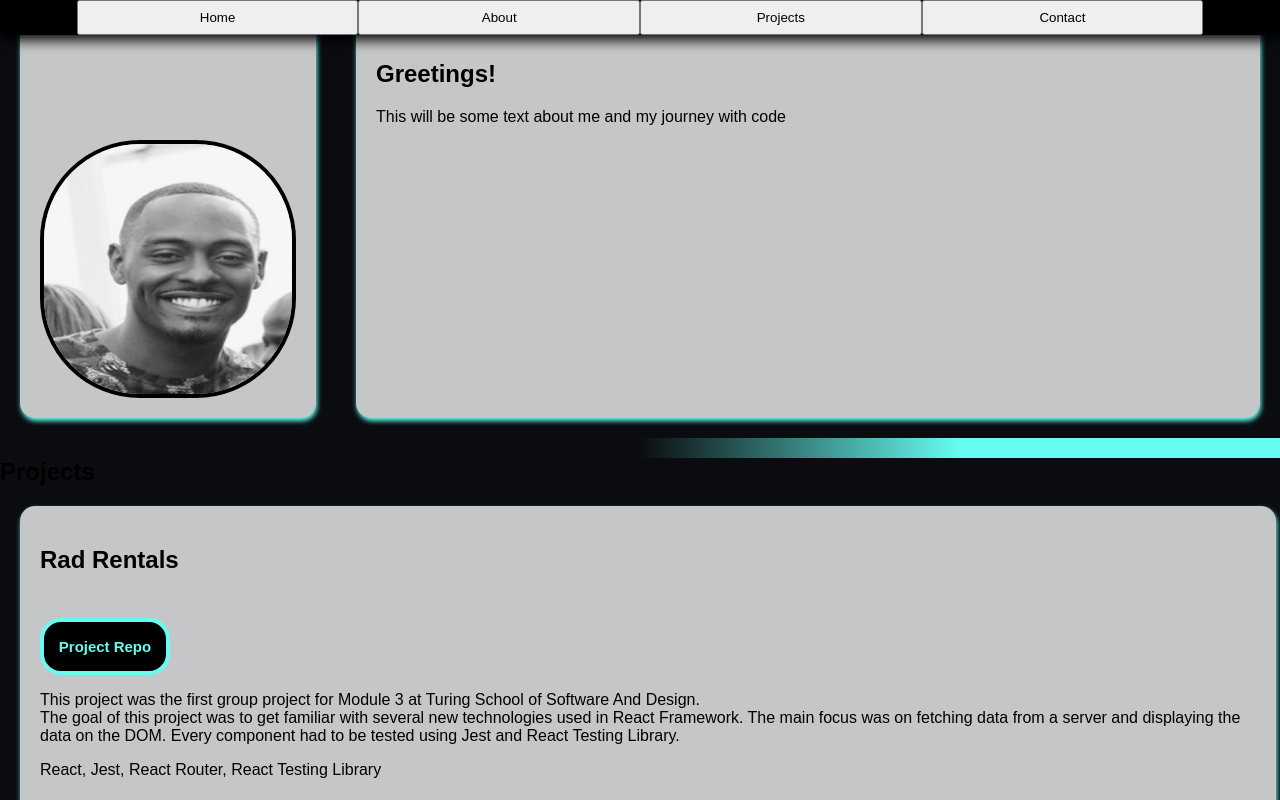
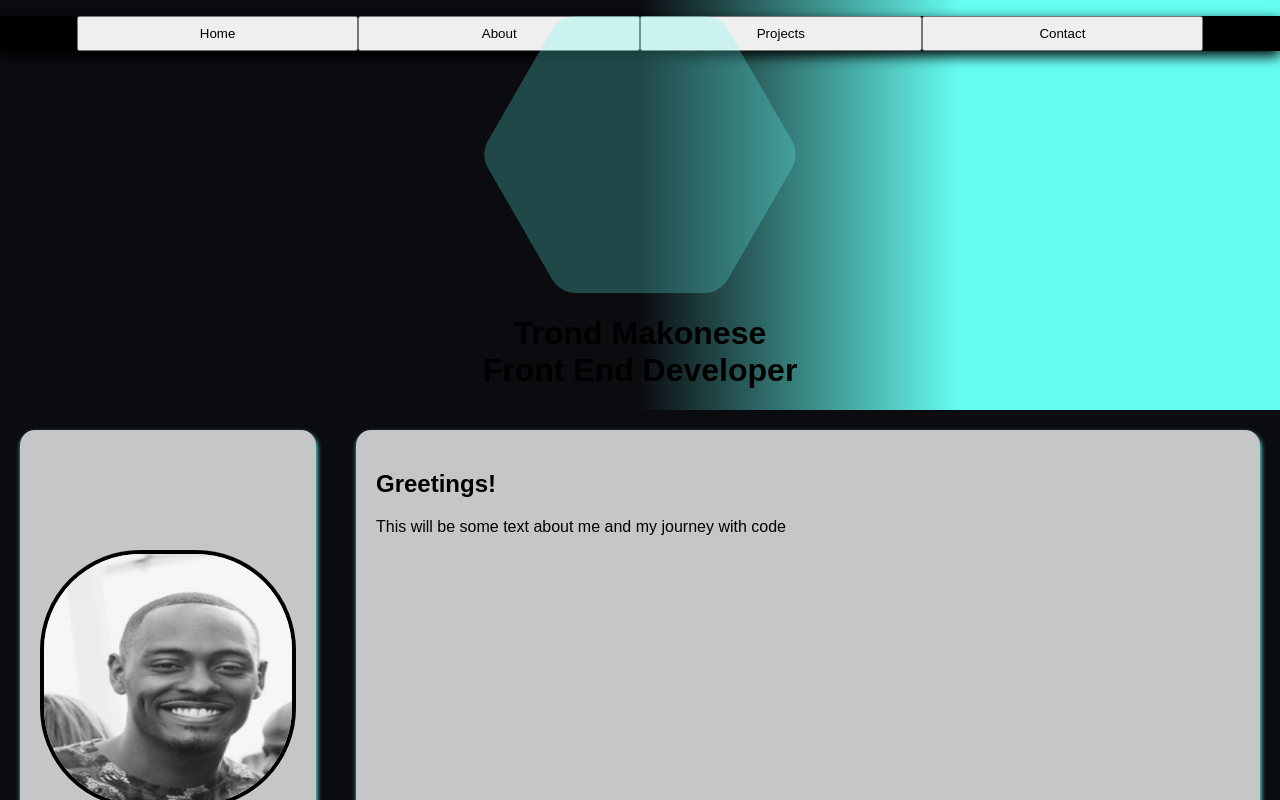
Before and after one commit to Trond240/Trond-s-Portfolio-Site, a React (Create React App) app: page / in a window 1280 px wide. Shown: the top 800 px of the page. Built offline with nearby package versions, Linux system fonts and the light colour scheme; grey boxes are pictures that could not be loaded.

Commit message:
Add div for hrex and title section.

```diff
--- a/src/App.js
+++ b/src/App.js
@@ -18,9 +18,9 @@ function App() {
     <main className="App" id='Home-section'>
       <NavBar />
       <header className='main-page'>
-       <div className='background_image_div'>
-        {/* <h1 className='hello'>Hello, I'm <span>Trond Makonese</span></h1> */}
-        {/* <h1>A Front-End Web Developer</h1> */}
+       <div className='background_div'>
+        <div className='rhex'></div>
+        <div className='title_div'><h1>Trond Makonese <br></br> Front End Developer</h1></div>
        </div>
        {/* <div className='social_wrapper'>
         <a href="mailto:trondation@gmail.com"><img src={emailIcon} alt='email icon' className='icon_image'></img></a>
```
